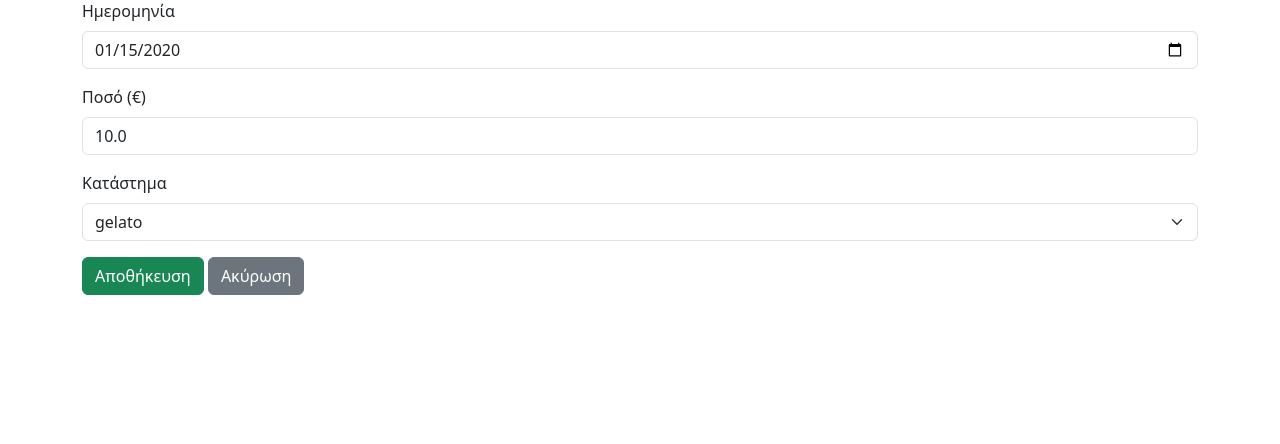
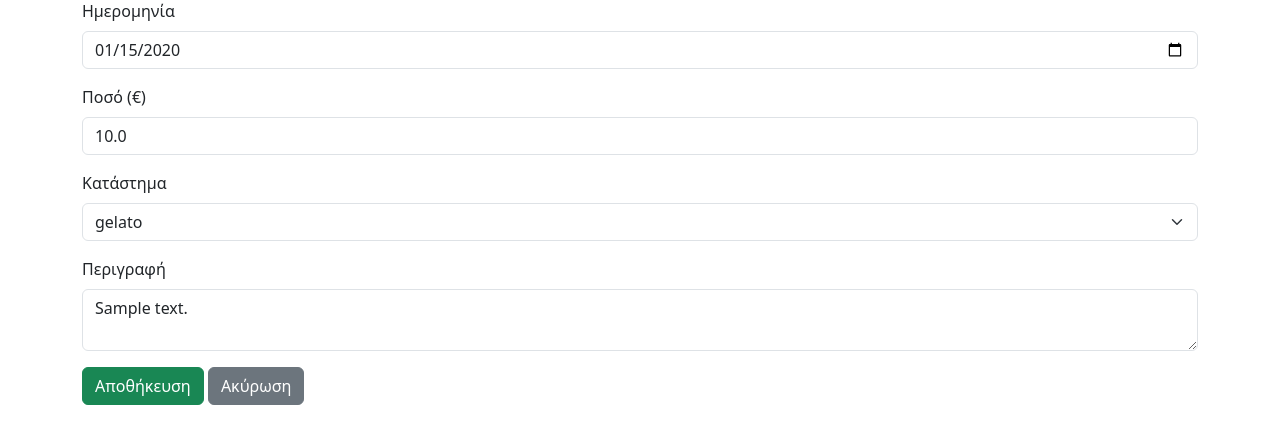
Before and after one commit to gelatodinonna/gelato-erp, a Flask app: page /expenses/edit/1 in a window 1280 px wide. Shown: the part 143-587 px from the top of the page. Run offline with Flask 3, Linux system fonts and the light colour scheme; tables that the repository leaves empty hold one stand-in row (values such as "Sample post").

Commit message:
Add description field to Expense model, forms, and views

```diff
--- a/app/expenses/forms.py
+++ b/app/expenses/forms.py
@@ -1,12 +1,12 @@
-# app/expenses/forms.py
 from flask_wtf import FlaskForm
-from wtforms import FloatField, DateField, SelectField, SubmitField
-from wtforms.validators import DataRequired
+from wtforms import FloatField, DateField, SelectField, SubmitField, TextAreaField
+from wtforms.validators import DataRequired, Optional
 from app.models import Store
 
 class ExpenseForm(FlaskForm):
     date = DateField('Ημερομηνία', format='%Y-%m-%d', validators=[DataRequired()])
     amount = FloatField('Ποσό (€)', validators=[DataRequired()])
+    description = TextAreaField('Περιγραφή', validators=[Optional()])
     store_id = SelectField('Κατάστημα', coerce=int, validators=[DataRequired()])
     submit = SubmitField('Αποθήκευση')
 
--- a/app/expenses/routes.py
+++ b/app/expenses/routes.py
@@ -43,6 +43,7 @@ def add_expense():
         expense = Expense(
             date=form.date.data,
             amount=form.amount.data,
+            description=form.description.data,
             store_id=form.store_id.data
         )
         db.session.add(expense)
@@ -58,6 +59,7 @@ def edit_expense(expense_id):
     if form.validate_on_submit():
         expense.date = form.date.data
         expense.amount = form.amount.data
+        expense.description = form.description.data
         expense.store_id = form.store_id.data
         db.session.commit()
         flash("Το έξοδο ενημερώθηκε!", "success")
--- a/app/models.py
+++ b/app/models.py
@@ -31,6 +31,7 @@ class Expense(db.Model):
     id = db.Column(db.Integer, primary_key=True)
     date = db.Column(db.Date, nullable=False, default=datetime.utcnow)
     amount = db.Column(db.Float, nullable=False)
+    description = db.Column(db.String(255), nullable=True)
     store_id = db.Column(db.Integer, db.ForeignKey('store.id'), nullable=False)
     store = db.relationship('Store', back_populates='expenses')
 
--- a/app/templates/expenses/edit.html
+++ b/app/templates/expenses/edit.html
@@ -30,6 +30,14 @@
         {% endfor %}
     </div>
 
+    <div class="mb-3">
+        {{ form.description.label(class="form-label") }}
+        {{ form.description(class="form-control", rows=2) }}
+        {% for error in form.description.errors %}
+            <div class="text-danger small">{{ error }}</div>
+        {% endfor %}
+    </div>
+
     <button type="submit" class="btn btn-success">Αποθήκευση</button>
     <a href="{{ url_for('expenses.index') }}" class="btn btn-secondary">Ακύρωση</a>
 </form>
```
Also changed, not shown: app/templates/expenses/add.html (+8 -0 lines), 1 other file.
